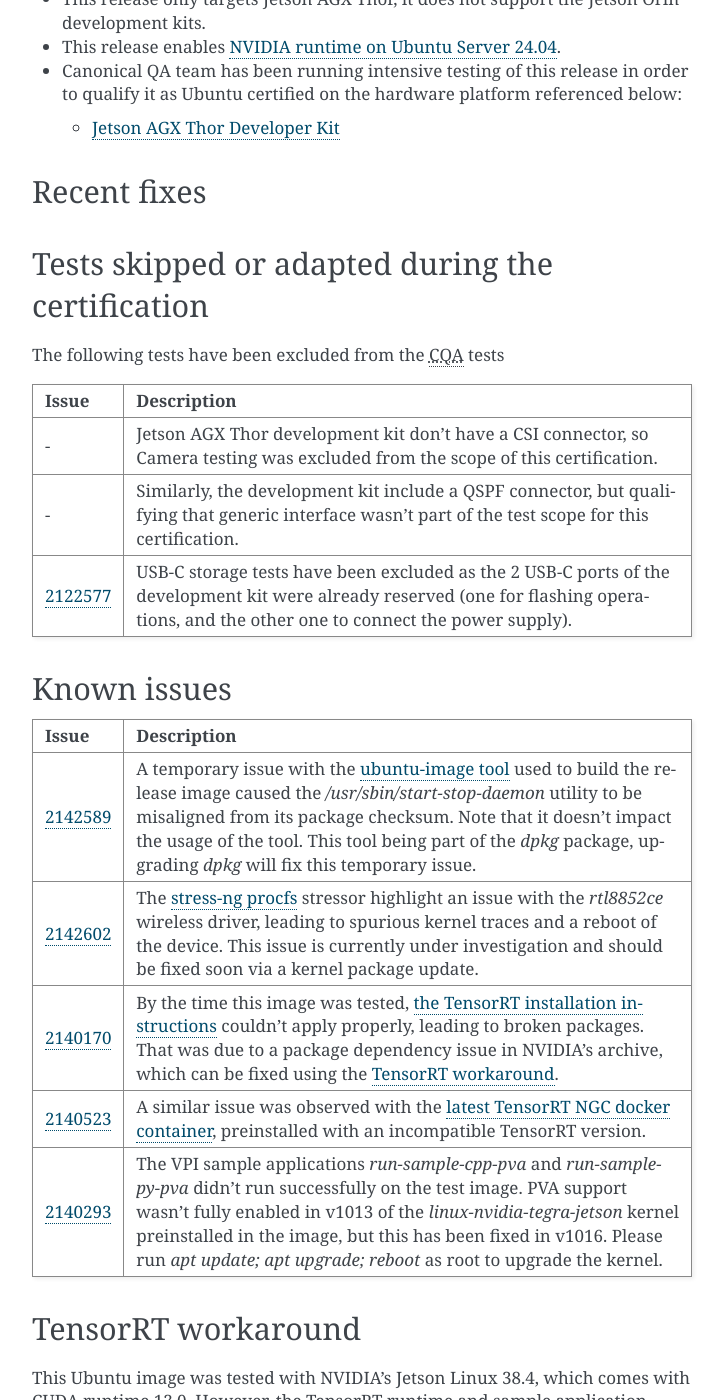
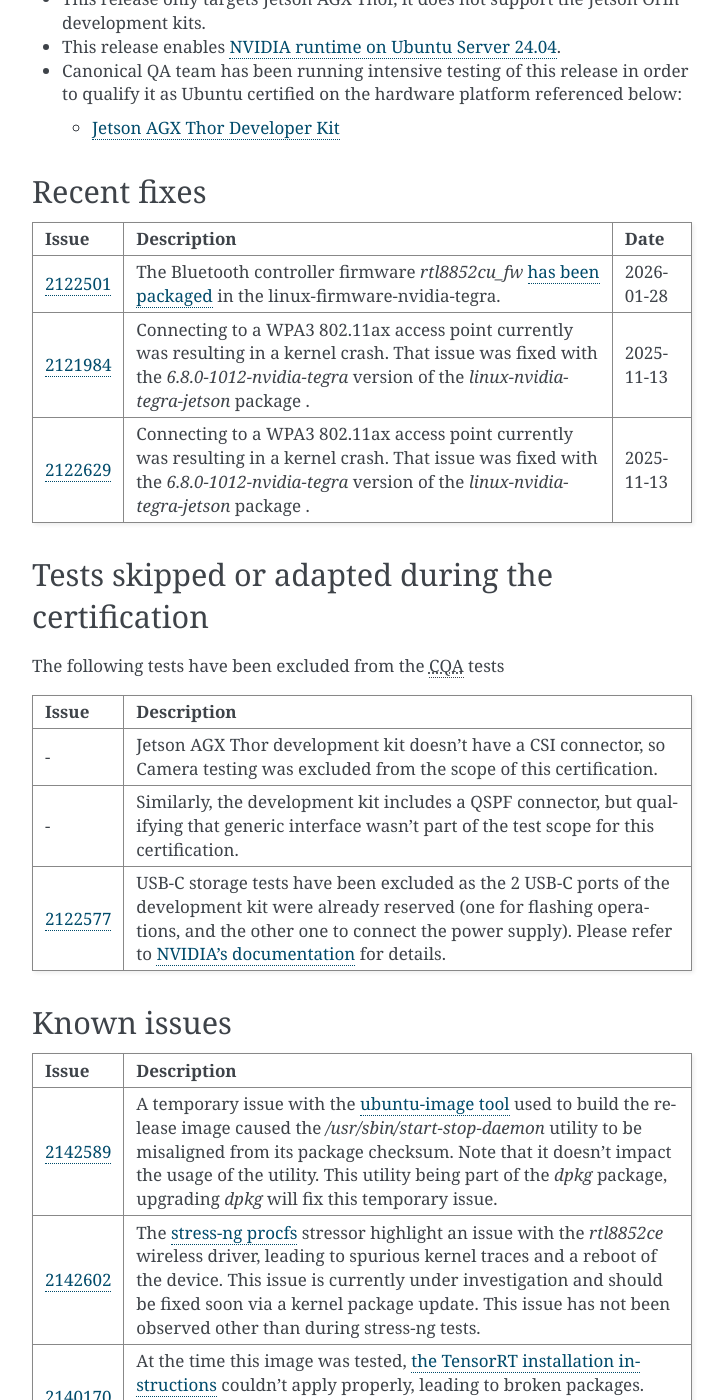
Before and after one commit to canonical/ubuntu-for-jetson, a Sphinx documentation site: the page built from docs/classic/release-note-noble-thor-ga.rst, in a window 1280 px wide and 1400 px high, scrolled down 898 px. Shown: the whole window, without its empty margins (388-1112 px from the left). Built offline with Sphinx 7.4.7, drawn with Linux system fonts in a browser that asks for light colours; some of the changed text lies outside the part shown.

Commit message:
Wording improvement thanks to Alex's review

```diff
--- a/docs/classic/release-note-noble-thor-ga.rst
+++ b/docs/classic/release-note-noble-thor-ga.rst
@@ -18,8 +18,8 @@
 
 Ubuntu images can be downloaded from `Install Ubuntu on NVIDIA Jetson <https://ubuntu.com/download/nvidia-jetson#jetson-agx-thor>`_:
 
+..  * https://cdimage.ubuntu.com/releases/noble/release/nvidia-tegra/ubuntu-24.04-preinstalled-server-arm64+tegra-jetson.img.xz
 
-..  * https://cdimage.ubuntu.com/releases/jammy/release/nvidia-tegra/ubuntu-24.04-preinstalled-server-arm64+tegra-jetson.img.xz
 * Ubuntu Server 24.04:
 
   * https://cdimage.ubuntu.com/nvidia-tegra/ubuntu-server/noble/daily-preinstalled/manual/noble-preinstalled-server-arm64+tegra-jetson.img.xz (TBR)
@@ -55,10 +55,19 @@
 
 .. list-table::
    :header-rows: 1
+
    * - Issue
      - Description
+     - Date
    * - `2122501 <https://bugs.launchpad.net/riverside/+bug/2122501>`_
      - The Bluetooth controller firmware `rtl8852cu_fw` `has been packaged <https://bugs.launchpad.net/ubuntu/+source/linux-firmware-nvidia-tegra/+bug/2127473>`_ in the linux-firmware-nvidia-tegra.
+     - 2026-01-28
+   * - `2121984 <https://bugs.launchpad.net/riverside/+bug/2121984>`_
+     - Connecting to a WPA3 802.11ax access point currently was resulting in a kernel crash. That issue was fixed with the `6.8.0-1012-nvidia-tegra` version of the `linux-nvidia-tegra-jetson` package .
+     - 2025-11-13
+   * - `2122629 <https://bugs.launchpad.net/riverside/+bug/2122629>`_
+     - Connecting to a WPA3 802.11ax access point currently was resulting in a kernel crash. That issue was fixed with the `6.8.0-1012-nvidia-tegra` version of the `linux-nvidia-tegra-jetson` package .
+     - 2025-11-13
 
 
 Tests skipped or adapted during the certification
@@ -72,11 +81,11 @@
    * - Issue
      - Description
    * - \-
-     - Jetson AGX Thor development kit don't have a CSI connector, so Camera testing was excluded from the scope of this certification.
+     - Jetson AGX Thor development kit doesn't have a CSI connector, so Camera testing was excluded from the scope of this certification.
    * - \-
-     - Similarly, the development kit include a QSPF connector, but qualifying that generic interface wasn't part of the test scope for this certification.
+     - Similarly, the development kit includes a QSPF connector, but qualifying that generic interface wasn't part of the test scope for this certification.
    * - `2122577 <https://bugs.launchpad.net/riverside/+bug/2122577>`_
-     - USB-C storage tests have been excluded as the 2 USB-C ports of the development kit were already reserved (one for flashing operations, and the other one to connect the power supply).
+     - USB-C storage tests have been excluded as the 2 USB-C ports of the development kit were already reserved (one for flashing operations, and the other one to connect the power supply). Please refer to `NVIDIA's documentation <https://docs.nvidia.com/jetson/agx-thor-devkit/user-guide/latest/hardware_layout.html#io-side-layout>`_ for details.
 
 
 Known issues
@@ -88,19 +97,19 @@
    * - Issue
      - Description
    * - `2142589 <https://bugs.launchpad.net/ubuntu-image/+bug/2142589>`_
-     - A temporary issue with the `ubuntu-image tool <https://snapcraft.io/ubuntu-image>`_ used to build the release image caused the `/usr/sbin/start-stop-daemon` utility to be misaligned from its package checksum. Note that it doesn't impact the usage of the tool. This tool being part of the `dpkg` package, upgrading `dpkg` will fix this temporary issue.
+     - A temporary issue with the `ubuntu-image tool <https://snapcraft.io/ubuntu-image>`_ used to build the release image caused the `/usr/sbin/start-stop-daemon` utility to be misaligned from its package checksum. Note that it doesn't impact the usage of the utility. This utility being part of the `dpkg` package, upgrading `dpkg` will fix this temporary issue.
    * - `2142602 <https://bugs.launchpad.net/ubuntu/+source/linux-nvidia-tegra-modules-signed/+bug/2142602>`_
-     - The `stress-ng procfs <https://github.com/ColinIanKing/stress-ng>`_ stressor highlight an issue with the `rtl8852ce` wireless driver, leading to spurious kernel traces and a reboot of the device. This issue is currently under investigation and should be fixed soon via a kernel package update.
+     - The `stress-ng procfs <https://github.com/ColinIanKing/stress-ng>`_ stressor highlight an issue with the `rtl8852ce` wireless driver, leading to spurious kernel traces and a reboot of the device. This issue is currently under investigation and should be fixed soon via a kernel package update. This issue has not been observed other than during stress-ng tests.
    * - `2140170 <https://bugs.launchpad.net/riverside/+bug/2140170>`_
-     - By the time this image was tested, :ref:`the TensorRT installation instructions <classic/installation-noble:install cuda and tensorrt>` couldn't apply properly, leading to broken packages. That was due to a package dependency issue in NVIDIA's archive, which can be fixed using the `TensorRT workaround`_.
+     - At the time this image was tested, :ref:`the TensorRT installation instructions <classic/installation-noble:install cuda and tensorrt>` couldn't apply properly, leading to broken packages. That was due to a package dependency issue in NVIDIA's archive, which can be fixed using the `TensorRT workaround`_.
    * - `2140523 <https://bugs.launchpad.net/riverside/+bug/2140523>`_
      - A similar issue was observed with the `latest TensorRT NGC docker container <https://catalog.ngc.nvidia.com/orgs/nvidia/containers/tensorrt?version=26.01-py3>`_, preinstalled with an incompatible TensorRT version.
    * - `2140293 <https://bugs.launchpad.net/riverside/+bug/2140293>`_
-     - The VPI sample applications `run-sample-cpp-pva` and `run-sample-py-pva` didn't run successfully on the test image. PVA support wasn't fully enabled in v1013 of the `linux-nvidia-tegra-jetson` kernel preinstalled in the image, but this has been fixed in v1016. Please run `apt update; apt upgrade; reboot` as root to upgrade the kernel.
+     - The VPI sample applications `run-sample-cpp-pva` and `run-sample-py-pva` didn't run successfully on the test image. PVA support wasn't fully enabled in v1013 of the `linux-nvidia-tegra-jetson` kernel preinstalled in the image, but this has been fixed in v1016. Please run ``apt update; apt upgrade; reboot`` as root to upgrade the kernel.
 
 
 TensorRT workaround
-------------------
+-------------------
 
 This Ubuntu image was tested with NVIDIA's Jetson Linux 38.4, which comes with CUDA runtime 13.0. However, the TensorRT runtime and sample application packages have a dependency on CUDA runtime 13.1.
 In order to fix that temporary issue with :ref:`the TensorRT installation instructions <classic/installation-noble:install cuda and tensorrt>`, please use the following workaround
```
